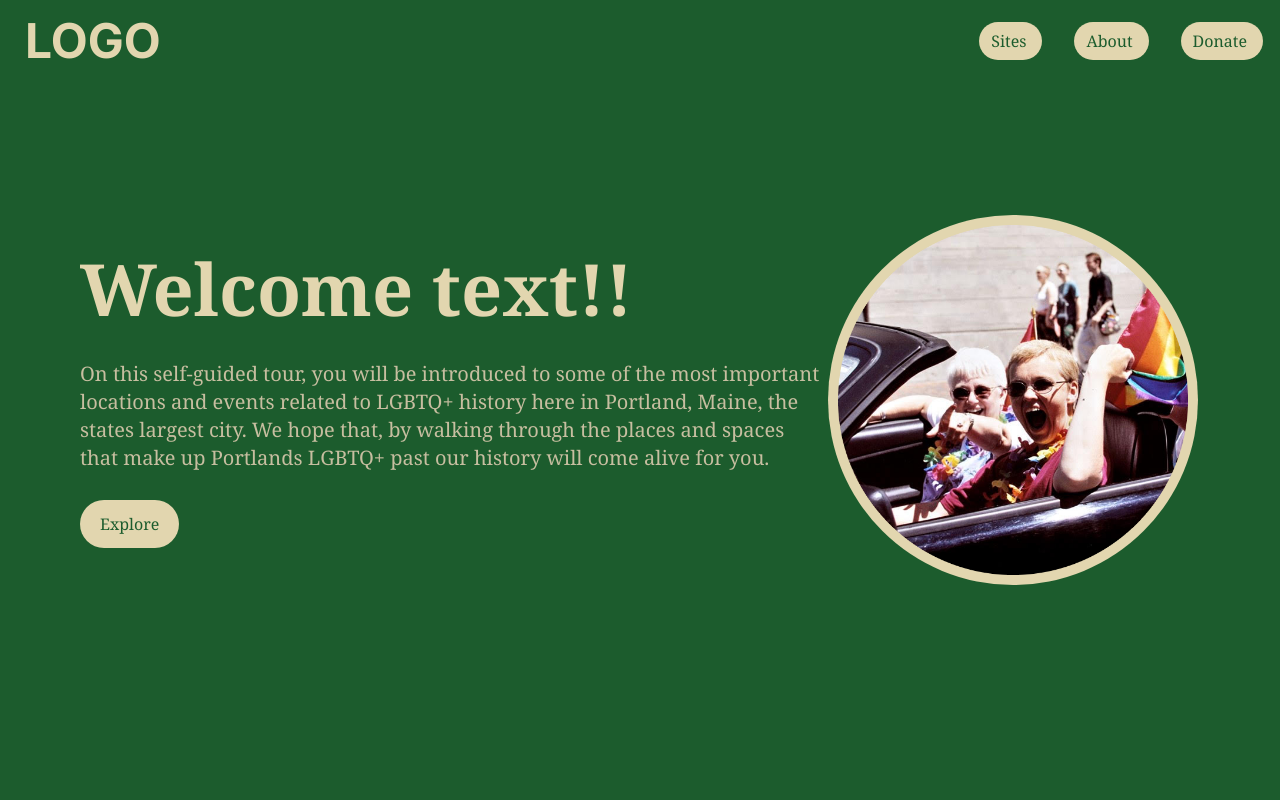
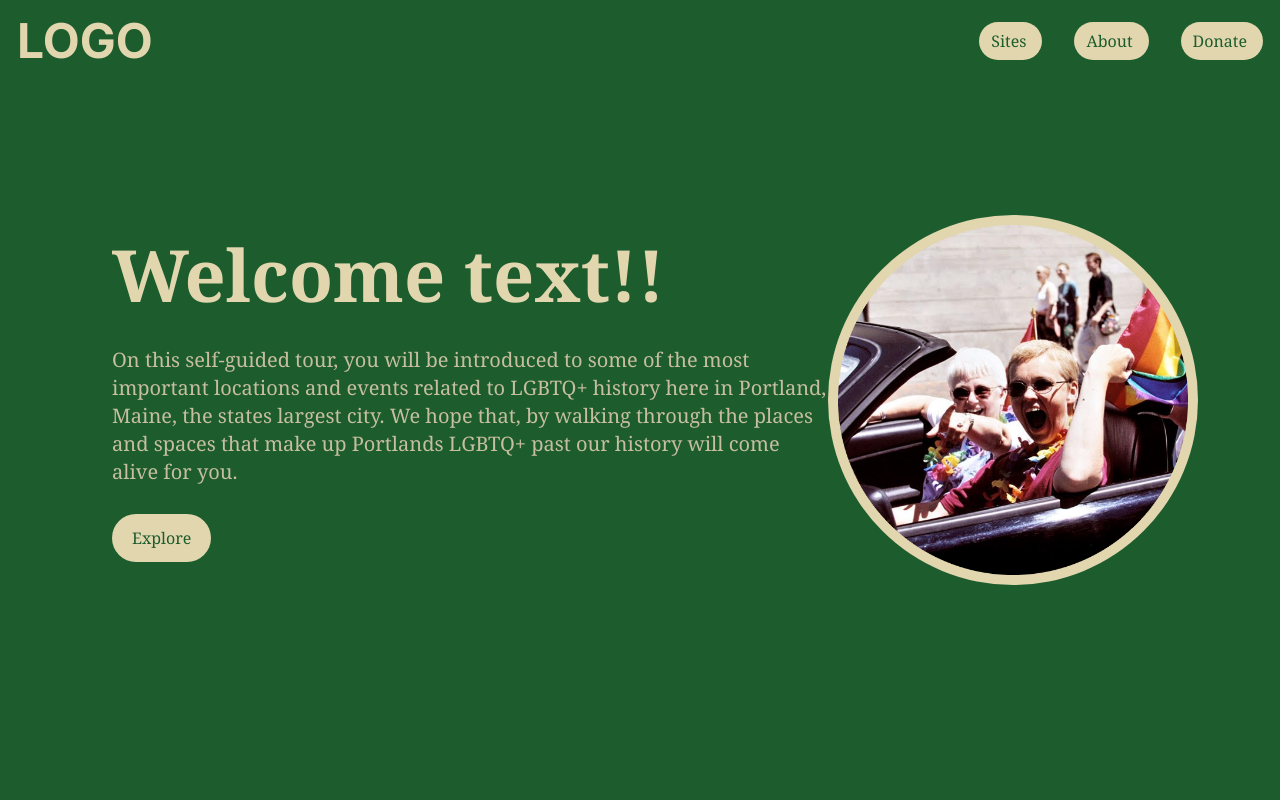
Before and after one commit to ersi012/SteppingOutQueerHistoryTrail, a Next.js app: page / in a window 1280 px wide. Shown: the top 800 px of the page. Built offline with nearby package versions, Linux system fonts and the light colour scheme.

Commit message:
logo change

```diff
--- a/src/app/components/Header.jsx
+++ b/src/app/components/Header.jsx
@@ -7,11 +7,11 @@ const Header = () => {
     <section className='bg-[#1C5C2D] w-screen min-h-screen px-20 py-20 flex justify-center items-center'>
         <div className='grid grid-cols-1 lg:grid-cols-12'>
             <div className='col-span-8 place-self-center text-center sm:text-left '>
-                <h1 className='text-[#E2D6AF] font-serif text-7xl font-semibold mb-9'>Welcome text!!</h1>
-                <p className='text-[#C7BEA0] font-serif text-xl md:text-left mb-7'>On this self-guided tour, you will be introduced to some of the most important locations and events related to LGBTQ+ history here in Portland, Maine, the states largest city.  We hope that, by walking through the places and spaces that make up Portlands LGBTQ+ past our history will come alive for you.
+                <h1 className='text-[#E2D6AF] font-serif text-7xl font-semibold mb-9 ml-8'>Welcome text!!</h1>
+                <p className='text-[#C7BEA0] font-serif text-xl md:text-left mb-7 ml-8'>On this self-guided tour, you will be introduced to some of the most important locations and events related to LGBTQ+ history here in Portland, Maine, the states largest city.  We hope that, by walking through the places and spaces that make up Portlands LGBTQ+ past our history will come alive for you.
                 </p>
 
-                <button className='bg-[#E2D6AF] rounded-full w-full sm:w-fit px-5 py-3 font-serif text-[#1C5C2D] hover:bg-slate-200 '>Explore</button>
+                <button className='bg-[#E2D6AF] rounded-full w-full sm:w-fit px-5 py-3 font-serif text-[#1C5C2D] hover:bg-slate-200  ml-8'>Explore</button>
             </div>
 
 
--- a/src/app/components/Navbar.jsx
+++ b/src/app/components/Navbar.jsx
@@ -20,7 +20,6 @@ const navLinks = [
   },
 ];
 
-
 const Navbar = () => {
   const [navbarOpen, setNavbarOpen] = useState(false);
 
@@ -29,7 +28,7 @@ const Navbar = () => {
       <div className="flex container lg:py-4 flex-wrap items-center justify-between mx-auto px-4 py-2">
         <Link
           href={"/"}
-          className="text-[#E2D6AF] text-5xl ml-2 font-bold">
+          className="text-[#E2D6AF] text-5xl  font-bold">
           LOGO
         </Link>
         <div className="mobile-menu block md:hidden ">
```
